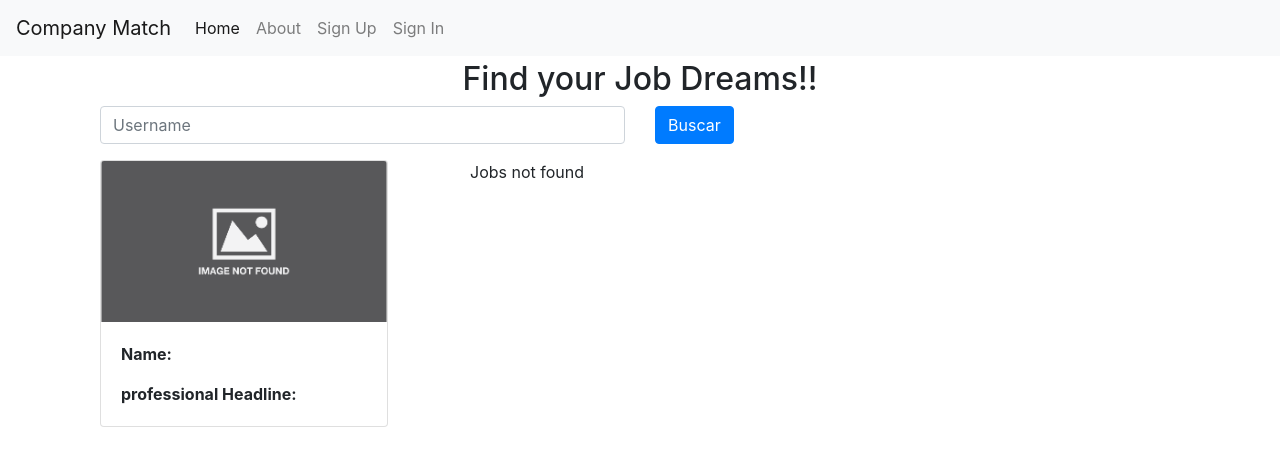
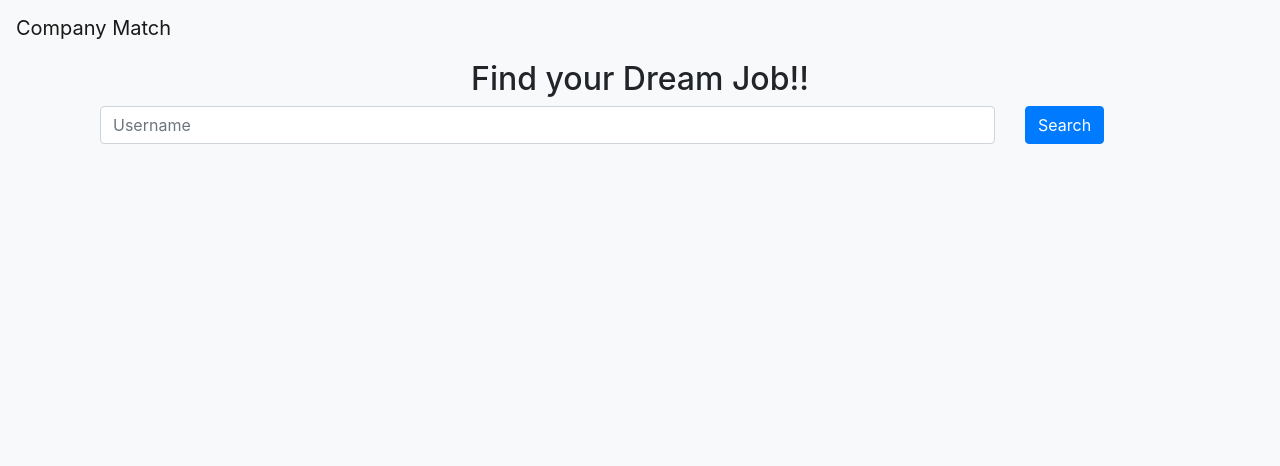
Before and after one commit to kathe-ruiz/company_match, a Django app: page /match/ in a window 1280 px wide. Shown: the top 466 px of the page. Run offline with Django 3.2, Linux system fonts and the light colour scheme; some libraries are stand-ins or nearby versions.

Commit message:
update html

```diff
--- a/company_match/templates/base.html
+++ b/company_match/templates/base.html
@@ -43,12 +43,6 @@
 
         <div class="collapse navbar-collapse" id="navbarSupportedContent">
           <ul class="navbar-nav mr-auto">
-            <li class="nav-item active">
-              <a class="nav-link" href="{% url 'home' %}">Home <span class="sr-only">(current)</span></a>
-            </li>
-            <li class="nav-item">
-              <a class="nav-link" href="{% url 'about' %}">About</a>
-            </li>
             {% if request.user.is_authenticated %}
               <li class="nav-item">
                 {# URL provided by django-allauth/account/urls.py #}
@@ -57,15 +51,6 @@
               <li class="nav-item">
                 {# URL provided by django-allauth/account/urls.py #}
                 <a class="nav-link" href="{% url 'account_logout' %}">{% trans "Sign Out" %}</a>
-              </li>
-            {% else %}
-              <li class="nav-item">
-                {# URL provided by django-allauth/account/urls.py #}
-                <a id="sign-up-link" class="nav-link" href="{% url 'account_signup' %}">{% trans "Sign Up" %}</a>
-              </li>
-              <li class="nav-item">
-                {# URL provided by django-allauth/account/urls.py #}
-                <a id="log-in-link" class="nav-link" href="{% url 'account_login' %}">{% trans "Sign In" %}</a>
               </li>
             {% endif %}
           </ul>
--- a/company_match/templates/match.html
+++ b/company_match/templates/match.html
@@ -6,37 +6,42 @@
 {% block content %}
 <style>
     .job-item-img{
-        width: 150px;
+        width: 110px;
+        margin-right: 10px;
     }
     .list-jobs{
-        overflow-y: scroll;
-        max-height: 400px;
+        padding: 14px;
     }
     .border-light{
         border-color: white !important;
     }
     .container-job{
         display: flex;
+        margin: 10px;
+    }
+    body{
+        background: #f8f9fa;
     }
 </style>
 <div class="container">
-    <center><h2>Find your Job Dreams!!</h2></center>
+    <center><h2>Find your Dream Job!!</h2></center>
 
     <form method="get" action="{% url 'match:match' %}" class="">
         <!-- {% csrf_token %} -->
         <div class="row">
-            <div class="col">
-                {{ form|crispy }}
+            <div class="col-sm-10">
+                {% crispy form %}
             </div>
-            <div class="col">
-                <button class="btn btn-primary" type="submit">Buscar</button>
+            <div class="col-sm-2">
+                <button class="btn btn-primary" type="submit">Search</button>
             </div>
         </div>
     </form>
     <div class="row">
+    {% if bio %}
       <div class="col-sm-4">
         <!--First Column-->
-        <div class="card" style="width: 18rem;">
+        <div class="card">
             {% if bio %}
             <img class="card-img-top" src="{{ bio.picture }}" alt="Picture">
             {% else %}
@@ -50,16 +55,16 @@
         <!--endFirst Column-->
       </div>
       <div class="col-sm-8">
-        <div class="list-jobs" style="overflow-y: scroll;">
+        <div class="list-jobs card card-custom gutter-b">
         {% if jobs %}
             {% for job in jobs %}
                 <!--job item-->
                 <div class="container-job">
                     <div class="job-image">
-                        <img class="job-item-img"  src="{{ job.organizations.0.picture }}" alt="Picture">
+                        <img class="job-item-img rounded"  src="{{ job.organizations.0.picture }}" alt="Picture">
                     </div>
                     <div class="">
-                        <p>{{ job.organizations.0.name }}</p>
+                        <p><b>{{ job.organizations.0.name }}</b></p>
                         <p>job: {{ job.objective}}</p>
                     </div>
                 </div>
--- a/config/urls.py
+++ b/config/urls.py
@@ -5,8 +5,10 @@ from django.urls import include, path
 from django.views import defaults as default_views
 from django.views.generic import TemplateView
 
+from company_match.match.views import HomeMatch
+
 urlpatterns = [
-    path("", TemplateView.as_view(template_name="pages/home.html"), name="home"),
+    path("", HomeMatch.as_view(), name="home"),
     path(
         "about/", TemplateView.as_view(template_name="pages/about.html"), name="about"
     ),
```
Also changed, not shown: other parts of company_match/templates/match.html (+6 -0 lines).
